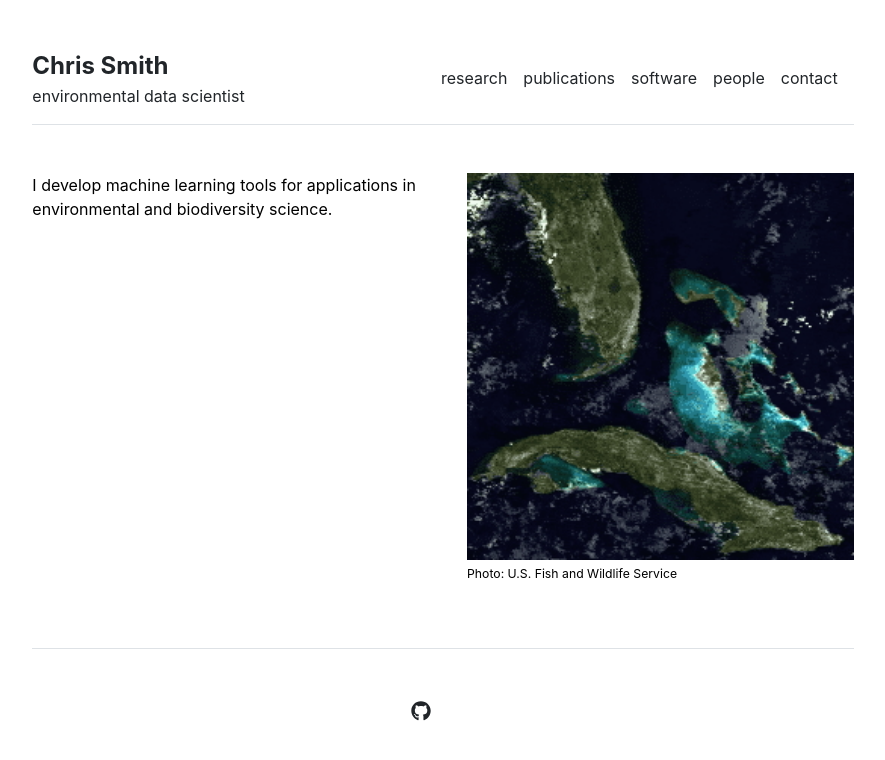
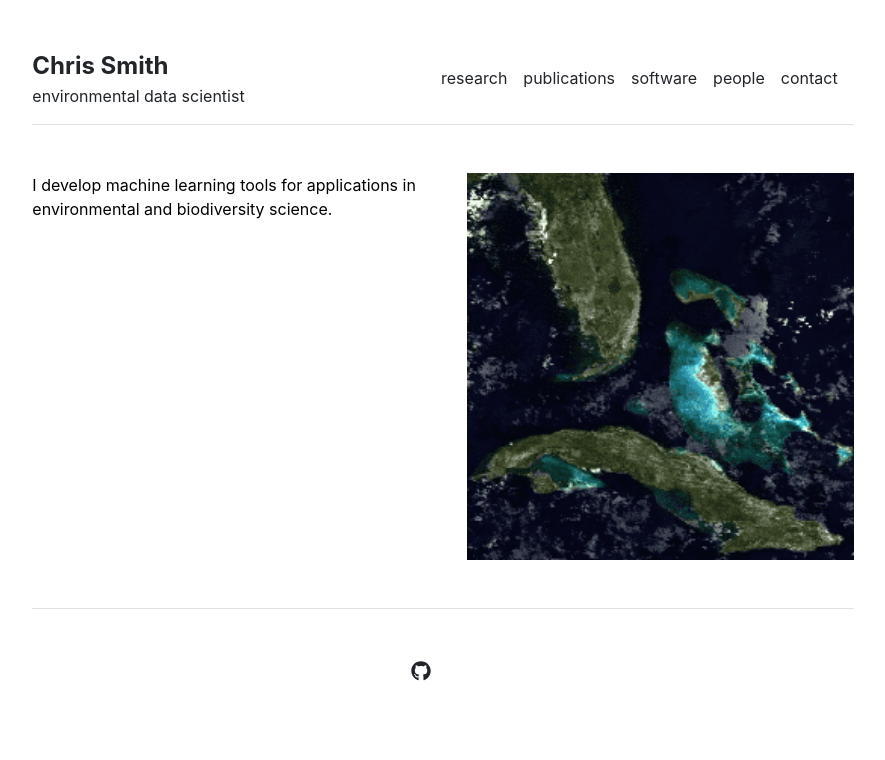
Before and after one commit to chriscrsmith/chriscrsmith.github.io, a Jekyll site: the page built from index.md, in a window 1280 px wide. Shown: the top 760 px of the page, without its empty margins (197-1082 px from the left). Built offline with Jekyll 4.4.1, drawn with Linux system fonts in a browser that asks for light colours.

Commit message:
add comment

```diff
--- a/_layouts/home.html
+++ b/_layouts/home.html
@@ -9,7 +9,7 @@
   </div>
   <div class="col-md-6">
     <img src="{{ site.github.url }}/assets/img/modis.jpg" alt="Home" width="100%">
-    <p><small><small>Photo: U.S. Fish and Wildlife Service</small></small></p>
+    <!-- <p><small><small>Photo: U.S. Fish and Wildlife Service</small></small></p> -->
   </div>
 </div>
 
```
